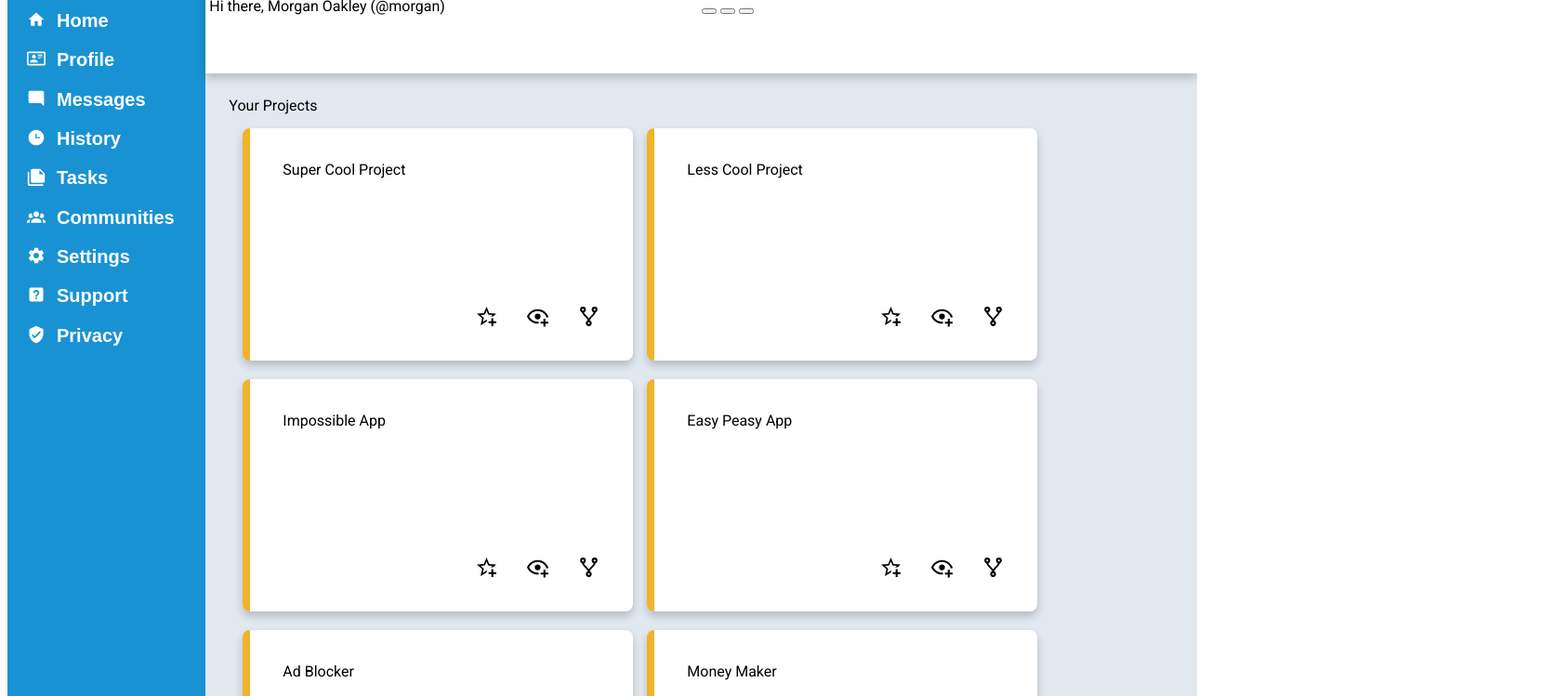
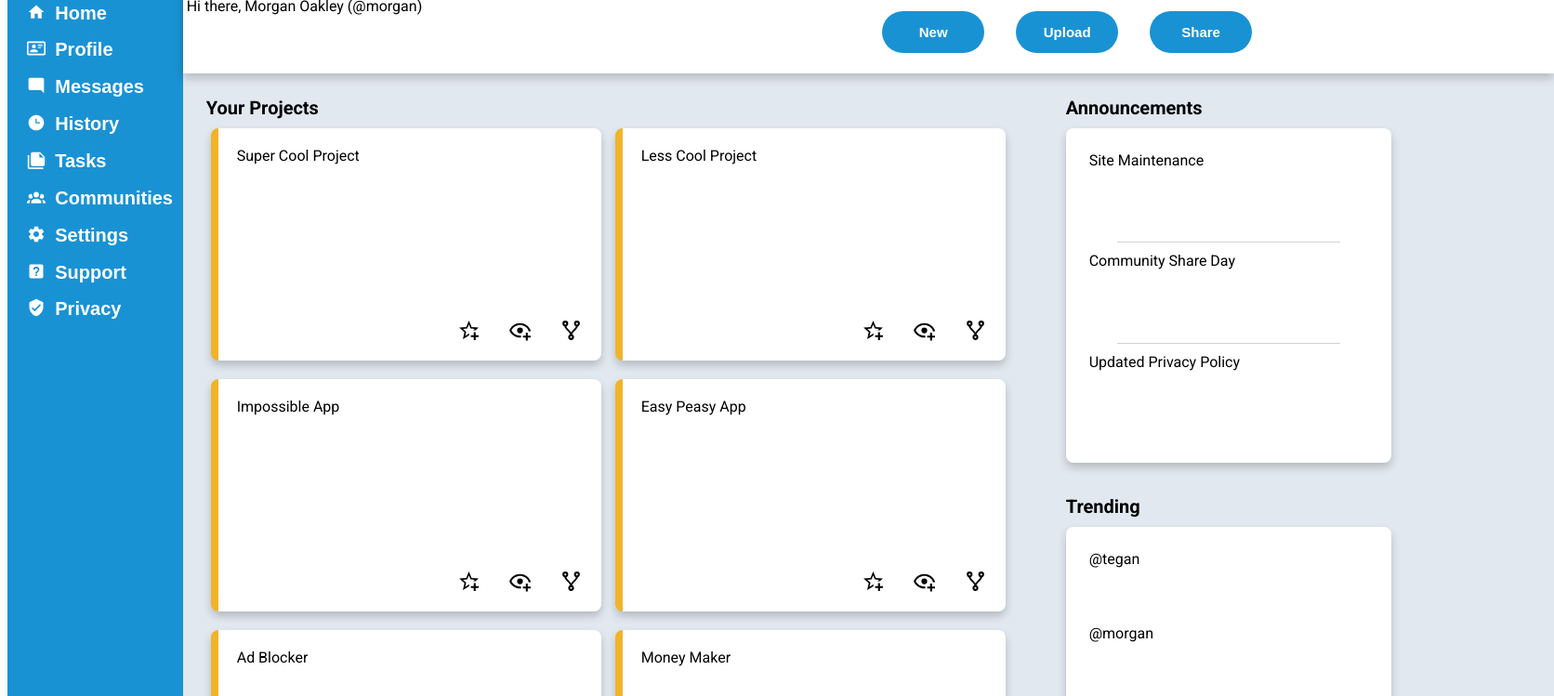
Before and after one commit to Ramonnn/odin-project, a plain HTML site: page admin-dashboard/index.html in a window 1280 px wide. Shown: the part 93-842 px from the top of the page at 93% size, 1672 px wide, since content can reach past the window. Drawn offline with Linux system fonts and the light colour scheme; a script that the page names is missing.

Commit message:
add announcements and trending sections and updated header buttons

```diff
--- a/admin-dashboard/index.html
+++ b/admin-dashboard/index.html
@@ -42,14 +42,14 @@
 				<span class="greet">Hi there, Morgan Oakley (@morgan)</span>
 			</div>
 			<div class="header-buttons">
-				<button class="header-button"></button>
-				<button class="header-button"></button>
-				<button class="header-button"></button>
+				<button class="header-button">New</button>
+				<button class="header-button">Upload</button>
+				<button class="header-button">Share</button>
 			</div>
 		</div>
 		<div class="main">
 			<div class="projects-container">
-				<label for="projects-grid">Your Projects</label>
+				<div class="text">Your Projects</div>
 				<div class="projects-grid">
 					<div class="project">Super Cool Project
 						<div class="project-hooks">
@@ -94,14 +94,24 @@
 						</div>
 					</div>
 				</div>
+			</div>
 			<div class="main-side-container">
 				<div class="announcement-container">
-						<span>Announcements</span>
-						<div class="announcements"></div>
+					<div class="text">Announcements</div>
+					<div class="announcements">
+						<div class="box1">Site Maintenance</div>
+						<div class="box2">Community Share Day</div>
+						<div class="box3">Updated Privacy Policy</div>
+					</div>
 				</div>
 				<div class="trending-container">
-						<span>Trending</span>
-						<div class="trending"></div>
+					<div class="text">Trending</div>
+					<div class="trending">
+						<div class="profile1">@tegan</div>
+						<div class="profile2">@morgan</div>
+						<div class="profile3">@kendall</div>
+						<div class="profile3">@alex</div>
+					</div>
 				</div>
 			</div>
 
--- a/admin-dashboard/style.css
+++ b/admin-dashboard/style.css
@@ -97,14 +97,26 @@
 	border: none;
 }
 
+.header-button {
+	background: #1992D4;
+	border: none;
+	border-radius: 30px;
+	height: 45px;
+	width: 110px;
+	color: white;
+	font-weight: bold;
+	font-size: 15px;
+	margin: 15px;
+}
+
 .main {
 	display: grid;
 	grid-auto-flow: column;
-	grid-template-columns: 3fr 1fr;
-	grid-area: main;
+	grid-template-columns: 1fr 1fr;
 	background: #E2E8F0;
+	gap: 10px;
+
 }
-
 
 .projects-container {
 	padding: 25px;
@@ -115,7 +127,6 @@
 	grid-template-columns: 420px 420px;
 	grid-template-rows: 1fr 1fr 1fr;
 	padding: 5px;
-	margin: 10px;
 	gap: 20px;
 	column-gap: 15px;
 }
@@ -124,7 +135,6 @@
 	display: flex;
 	flex-direction: column;
 	justify-content: space-between;
-	padding: 35px;
 	height: 250px;
 	box-sizing: border-box;
 	background: white;
@@ -133,6 +143,7 @@
 	border-left-style: solid;
 	border-left-width: 8px;
 	border-left-color: #F0B429;
+	padding: 20px;
 }
 
 .project-hooks {
@@ -150,3 +161,56 @@
 	width: 25px;
 	height: 25px;
 }
+
+.main-side-container {
+	display: flex;
+	flex-direction: column;
+	width: 500px;
+	justify-content: left;
+	align-content: top;
+	padding: 25px;
+}
+
+.announcements,
+.trending {
+	display: grid;
+	box-sizing: border-box;
+	padding: 25px;
+	height: 360px;
+	width: 350px;
+	background: white;
+	box-shadow: 0px 5px 10px rgba(0, 0, 0, 0.2);
+	gap: 10px;
+	margin-top: 10px;
+	text-justify: bottom;
+	border-radius: 8px;
+}
+
+.announcements {
+	margin-bottom: 35px;
+}
+
+.text {
+	display: block;
+	margin-bottom: 5px;
+	font-weight: bold;
+	font-size: 20px;
+
+}
+
+.box1,
+.box2 {
+	position: relative;
+	padding-bottom: 5px;
+}
+
+.box1::after,
+.box2::after {
+	content: '';
+	position: absolute;
+	bottom: 0;
+	left: 10%;
+	width: 80%;
+	height: 1px;
+	background-color: lightgrey;
+}
```
Lines whose indentation alone changed are shown as unchanged.
